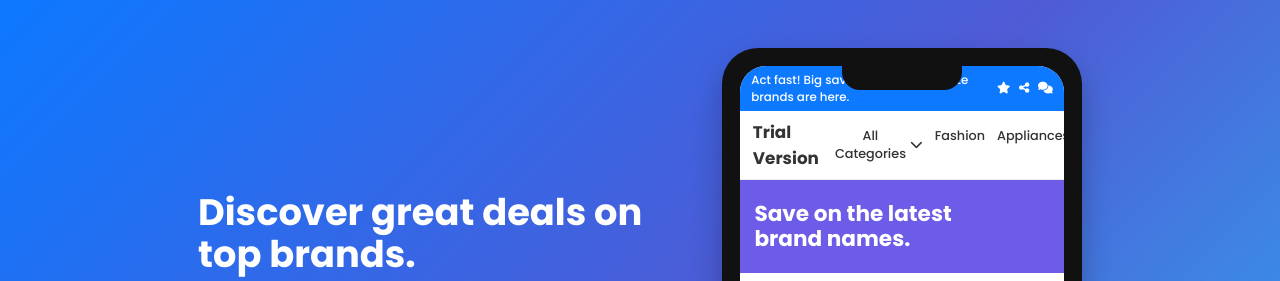
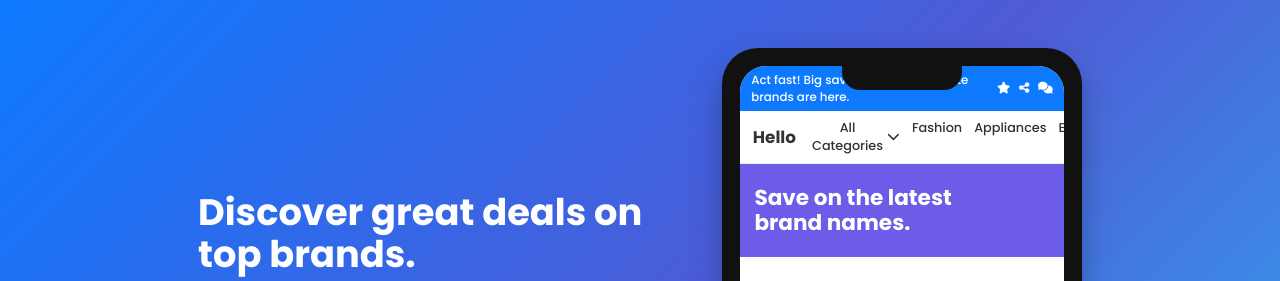
Before and after one commit to dnsgateway/300, a plain HTML site: page index.html in a window 1280 px wide. Shown: the top 281 px of the page. Drawn offline with Linux system fonts and the light colour scheme.

Commit message:
Update index.html

```diff
--- a/index.html
+++ b/index.html
@@ -52,7 +52,7 @@
 
             <!-- ── NAV BAR -->
             <nav class="app-nav">
-              <span class="logo">Trial Version</span>
+              <span class="logo">Hello</span>
 
               <ul class="nav-primary">
                 <li class="dropdown">
```
